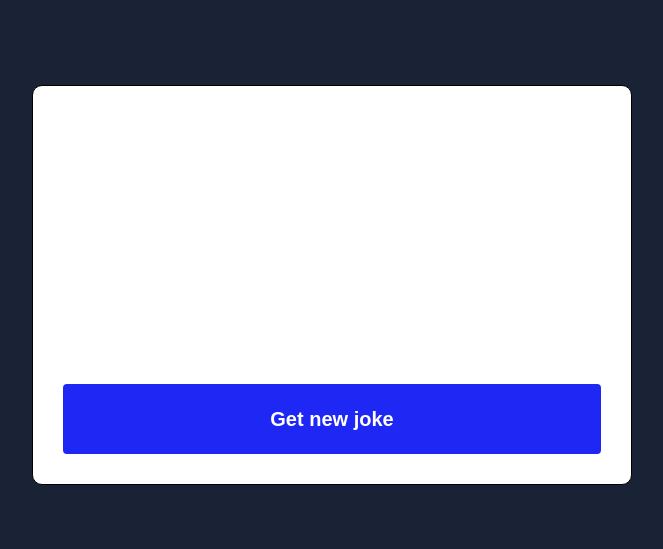
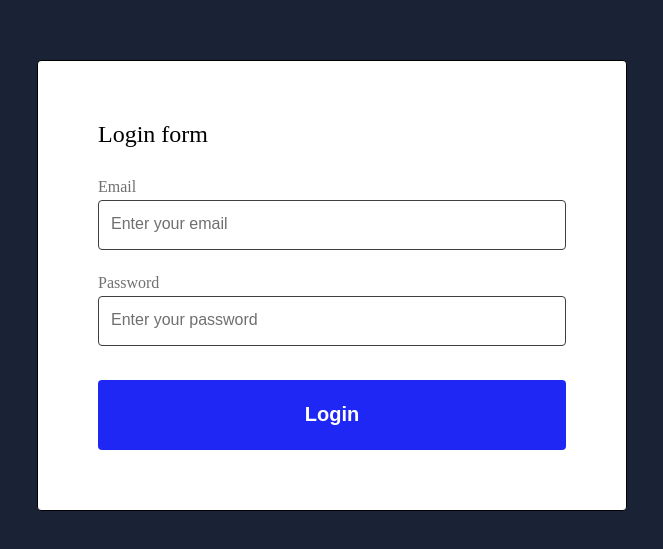
Before and after one commit to gzavertyaev-dev/react-typescript-cohort42-1, a React (Create React App) app: page / in a window 1280 px wide. Shown: the part 115-664 px from the top of the page, without its empty margins (308-971 px from the left). Built offline with nearby package versions, Linux system fonts and the light colour scheme; no server answers.

Commit message:
Add lesson 11

```diff
--- a/package.json
+++ b/package.json
@@ -12,12 +12,14 @@
     "@types/node": "^16.18.108",
     "@types/react": "^18.3.8",
     "@types/react-dom": "^18.3.0",
+    "formik": "^2.4.6",
     "react": "^18.3.1",
     "react-dom": "^18.3.1",
     "react-scripts": "5.0.1",
     "typescript": "^4.9.5",
     "uuid": "^10.0.0",
-    "web-vitals": "^2.1.4"
+    "web-vitals": "^2.1.4",
+    "yup": "^1.4.0"
   },
   "scripts": {
     "start": "react-scripts start",
--- a/src/App.tsx
+++ b/src/App.tsx
@@ -11,6 +11,7 @@ import Lesson_06 from "lessons/Lesson_06/Lesson_06";
 import Lesson_07 from "lessons/Lesson_07/Lesson_07";
 import Lesson_08 from "lessons/Lesson_08/Lesson_08";
 import Lesson_09 from "lessons/Lesson_09/Lesson_09";
+import Lesson_11 from "lessons/Lesson_11/Lesson_11";
 
 //CONSULTATIONS
 import Consultation_03 from "consultations/Consultation_03/Consultation_03";
@@ -24,11 +25,12 @@ function App() {
       {/* <Lesson_07 /> */}
       {/* <Lesson_08 /> */}
       {/* <Lesson_09 /> */}
+      <Lesson_11 />
       {/* HOMEWORKS */}
       {/* <Homework_06 /> */}
       {/* <Homework_07 /> */}
       {/* <Homework_08 /> */}
-      <Homework_09 />
+      {/* <Homework_09 /> */}
       {/* CONSULTATIONS */}
       {/* <Consultation_03 /> */}
     </>
--- a/src/components/Button/types.ts
+++ b/src/components/Button/types.ts
@@ -1,9 +1,11 @@
+import { MouseEvent } from "react";
+
 export type ButtonTypes = "submit" | "reset" | "button" | undefined;
 
 export interface ButtonProps {
   type?: ButtonTypes;
   name: string;
-  onClick: () => void;
+  onClick?: (event: MouseEvent<HTMLButtonElement>) => void;
   isDeleteVariant?: boolean;
   disabled?: boolean;
 }
--- a/src/components/LoginForm/LoginForm.tsx
+++ b/src/components/LoginForm/LoginForm.tsx
@@ -1,11 +1,59 @@
+import { useFormik } from "formik";
+import * as Yup from "yup";
+// import { useState } from "react";
+
 import Button from "components/Button/Button";
 import Input from "components/Input/Input";
 
 import { InputsContainer, LoginFormContainer, Title } from "./styles";
 
 function LoginForm() {
+  // Управление элементами формы через state
+  // const [email, setEmail] = useState<string>("");
+  // const [password, setPassword] = useState<string>("");
+  // console.log(email);
+  // console.log(password);
+
+  // const onEmailChange = (event: any) => {
+  //   setEmail(event.target.value);
+  // };
+
+  // const onPasswordChange = (event: any) => {
+  //   setPassword(event.target.value);
+  // };
+
+  const validationSchema = Yup.object().shape({
+    email: Yup.string()
+      .required("Email field is required")
+      .email("Invalid Email format")
+      .min(7, "The minimum email length is 7")
+      .max(30, "The max email length is 30"),
+    password: Yup.string()
+      .required("Password is required")
+      .min(5, "The minimum password length is 5")
+      .max(30, "The max password length is 30"),
+  });
+
+  const formik = useFormik({
+    initialValues: {
+      email: "",
+      password: "",
+    },
+    validationSchema: validationSchema,
+    validateOnMount: false,
+    validateOnChange: false,
+    onSubmit: (values, helpers) => {
+      // Тут прописываем логику по рабоате с данными, которые пользователь ввел в элементы формы
+      // Например: отправка данных на сервер
+      console.log("Submit works");
+      console.log(values);
+      console.log(helpers);
+      // helpers.resetForm();
+    },
+  });
+
   return (
-    <LoginFormContainer>
+    <LoginFormContainer onSubmit={formik.handleSubmit}>
       <Title>Login form</Title>
       <InputsContainer>
         <Input
@@ -13,6 +61,9 @@ function LoginForm() {
           label="Email"
           placeholder="Enter your email"
           name="email"
+          onChange={formik.handleChange}
+          value={formik.values.email}
+          error={formik.errors.email}
         />
         <Input
           id="login-password"
@@ -20,9 +71,18 @@ function LoginForm() {
           placeholder="Enter your password"
           name="password"
           type="password"
+          value={formik.values.password}
+          onChange={formik.handleChange}
+          error={formik.errors.password}
         />
       </InputsContainer>
-      <Button onClick={() => {}} type="submit" name="Login" />
+      <Button type="submit" name="Login" />
+      {/* <Button
+        onClick={() => {
+          formik.resetForm();
+        }}
+        name="Reset"
+      /> */}
     </LoginFormContainer>
   );
 }
--- a/src/components/LoginForm/styles.ts
+++ b/src/components/LoginForm/styles.ts
@@ -1,6 +1,6 @@
 import styled from "@emotion/styled";
 
-export const LoginFormContainer = styled.div`
+export const LoginFormContainer = styled.form`
   display: flex;
   flex-direction: column;
   width: 590px;
--- /dev/null
+++ b/src/lessons/Lesson_11/Lesson_11.tsx
@@ -0,0 +1,13 @@
+import LoginForm from "components/LoginForm/LoginForm";
+
+import { PageWrapper } from "./styles";
+
+function Lesson_11() {
+  return (
+    <PageWrapper>
+      <LoginForm />
+    </PageWrapper>
+  );
+}
+
+export default Lesson_11;
--- /dev/null
+++ b/src/lessons/Lesson_11/styles.ts
@@ -0,0 +1,13 @@
+import styled from "@emotion/styled";
+
+import { colors } from "styles/colors";
+
+export const PageWrapper = styled.div`
+  display: flex;
+  flex-direction: column;
+  flex: 1;
+  gap: 40px;
+  align-items: center;
+  justify-content: center;
+  background-color: ${colors.PRIMARY};
+`;
```
Also changed, not shown: 1 other file (tests, documents, lock files or other folders).
